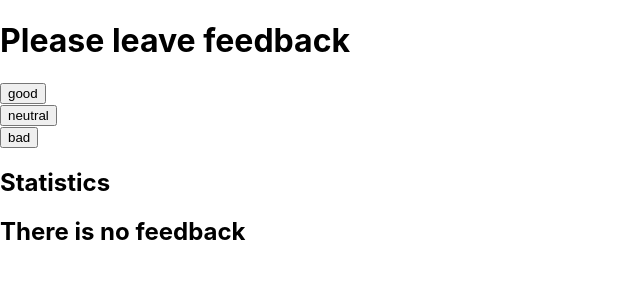
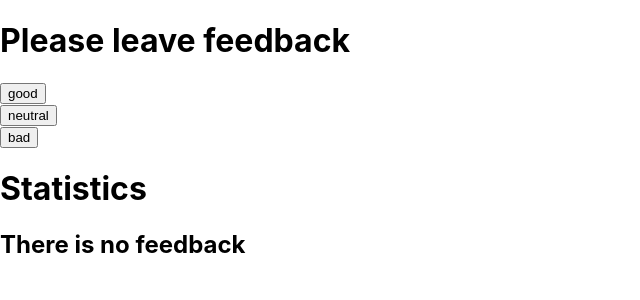
Before and after one commit to Volodya1989/goit-react-hw-02-feedback, a React (Create React App) app: page / in a window 1280 px wide. Shown: the top 300 px of the page, without its empty margins (0-640 px from the left). Built offline with nearby package versions, Linux system fonts and the light colour scheme.

Commit message:
section component added

```diff
--- a/src/App.js
+++ b/src/App.js
@@ -2,6 +2,7 @@
 import { Component } from "react";
 import Statistics from "./components/Statistics";
 import FeedbackOptions from "./components/FeedbackOptions";
+import Section from "./components/Section";
 import Notification from "./components/Notification";
 
 class App extends Component {
@@ -33,14 +34,14 @@ class App extends Component {
     const totalPercentageOfFeedbacks = this.countPositiveFeedbackPercentage();
     return (
       <div>
-        <h1>Please leave feedback</h1>
+        <Section title="Please leave feedback">
           <FeedbackOptions
             options={this.options}
             onLeaveFeedback={(e) => this.handleOnClick(e)}
           />
+        </Section>
 
-        <h2>Statistics</h2>
-
+        <Section title="Statistics">
           {totalNumberOfFeedbacks ? (
             <Statistics
               good={good}
@@ -52,6 +53,7 @@ class App extends Component {
           ) : (
             <Notification message="There is no feedback" />
           )}
+        </Section>
       </div>
     );
   }
--- a/src/components/Section/Section.js
+++ b/src/components/Section/Section.js
@@ -0,0 +1,15 @@
+import PropTypes from "prop-types";
+
+const Section = (props) => {
+  return (
+    <>
+      <h1>{props.title}</h1>
+      {props.children}
+    </>
+  );
+};
+export default Section;
+
+Section.propTypes = {
+  title: PropTypes.string.isRequired,
+};
--- a/src/components/Section/index.js
+++ b/src/components/Section/index.js
@@ -0,0 +1 @@
+export {default} from "./Section"
```
Lines whose indentation alone changed are shown as unchanged.
